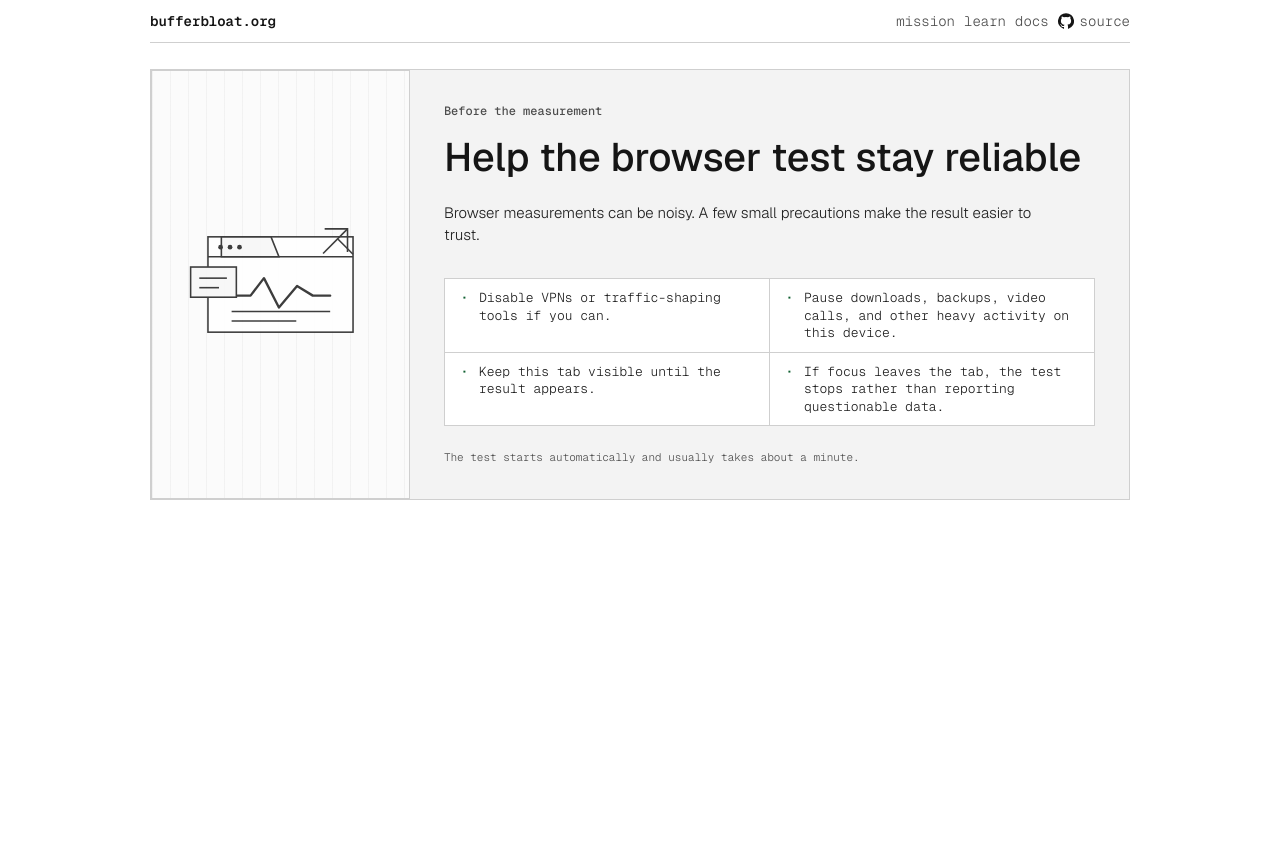
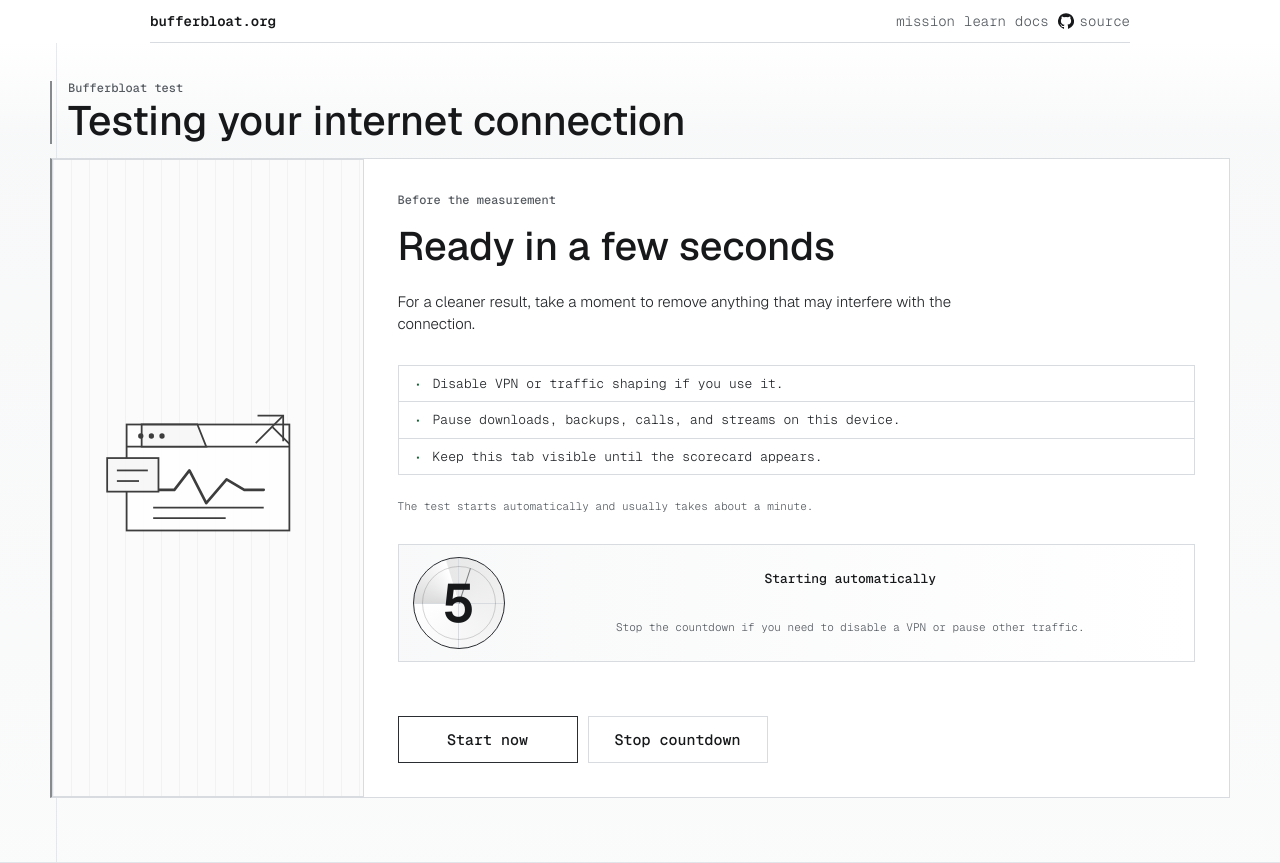
Before and after one commit to pelagus/bufferbloat.org, a Next.js app: page /test in a window 1280 px wide. Both pictures are taken after a click on the button "Start test". Before the commit the page ends 800 px from the top, so only its background shows below. Built offline with nearby package versions, Linux system fonts and the light colour scheme.

Commit message:
Refine test measurement flow

```diff
--- a/app/styles/legacy.css
+++ b/app/styles/legacy.css
@@ -1,10 +1,11 @@
 :root {
+  --page: #ffffff;
   --bg: #ffffff;
-  --fg: #151515;
-  --muted: #666666;
-  --soft: #f7f7f7;
-  --line: #dddddd;
-  --line-strong: #111111;
+  --fg: #16181a;
+  --muted: #555b61;
+  --soft: #f5f6f7;
+  --line: #d8dce1;
+  --line-strong: #2a2d31;
   --good: #22c55e;
   --warn: #facc15;
   --bad: #ff6266;
@@ -15,26 +16,13 @@
   --action-strong: #0f5f30;
 }
 
-@media (prefers-color-scheme: dark) {
-  :root {
-    --bg: #050505;
-    --fg: #f4f4f4;
-    --muted: #a0a0a0;
-    --soft: #101010;
-    --line: #303030;
-    --line-strong: #eeeeee;
-    --quiet: #f59a2f;
-    --action: #2fa866;
-    --action-strong: #45c17d;
-  }
-}
-
 * {
   box-sizing: border-box;
 }
 
 html {
-  color-scheme: light dark;
+  color-scheme: light;
+  background: var(--page);
 }
 
 body {
@@ -338,32 +326,8 @@ button:disabled {
   }
 }
 
-@media (prefers-color-scheme: light) {
-  :root {
-    --soft: #f3f3f3;
-    --line: #cfcfcf;
-    --muted: #4d4d4d;
-  }
-}
-
 .signup-card {
   border-color: var(--line-strong);
-}
-
-.signup-card h2 {
-  max-width: 520px;
-}
-
-.signup-card h2::before {
-  content: "Get the full fix guide";
-}
-
-.signup-card h2 {
-  font-size: 0;
-}
-
-.signup-card h2::before {
-  font-size: clamp(24px, 3vw, 36px);
 }
 
 .signup-card p {
@@ -394,15 +358,6 @@ button:disabled {
   color: #b88600;
 }
 
-@media (prefers-color-scheme: dark) {
-  .warn {
-    color: #facc15;
-  }
-}
-
-@media (prefers-color-scheme: dark) {
-}
-
 .analysis-card {
   margin-top: 28px;
   border: 1px solid var(--line);
@@ -419,9 +374,6 @@ button:disabled {
   to {
     width: 88%;
   }
-}
-
-@media (prefers-color-scheme: dark) {
 }
 
 .signup-card {
--- a/app/styles/measurement.css
+++ b/app/styles/measurement.css
@@ -5,7 +5,63 @@
 /* Homepage-aligned measurement theme */
 
 .test-shell {
-  padding-top: 8px;
+  position: relative;
+  isolation: isolate;
+  width: 100%;
+  margin-top: 0;
+  padding-top: clamp(18px, 3.5vw, 38px);
+  padding-right: max(12px, calc((100vw - 1180px) / 2));
+  padding-bottom: clamp(34px, 5vw, 64px);
+  padding-left: max(12px, calc((100vw - 1180px) / 2));
+  border: 0;
+  border-bottom: 1px solid color-mix(in srgb, var(--line) 78%, var(--bg));
+  background:
+    linear-gradient(
+      90deg,
+      transparent 0,
+      transparent max(6px, calc((100vw - 1180px) / 2 + 6px)),
+      color-mix(in srgb, var(--line) 62%, transparent) max(6px, calc((100vw - 1180px) / 2 + 6px)),
+      color-mix(in srgb, var(--line) 62%, transparent) max(7px, calc((100vw - 1180px) / 2 + 7px)),
+      transparent max(7px, calc((100vw - 1180px) / 2 + 7px))
+    ),
+    linear-gradient(
+      180deg,
+      var(--bg) 0,
+      color-mix(in srgb, var(--soft) 72%, var(--bg)) 92px,
+      color-mix(in srgb, var(--soft) 48%, var(--bg)) 100%
+    );
+}
+
+.test-shell > * {
+  position: relative;
+  z-index: 1;
+}
+
+.test-page-heading {
+  display: grid;
+  gap: 4px;
+  max-width: 1180px;
+  margin: 0 auto 14px;
+  padding-left: 16px;
+  border-left: 2px solid color-mix(in srgb, var(--fg) 42%, var(--line));
+}
+
+.test-page-heading span {
+  color: var(--muted);
+  font-family: var(--font-geist-mono), monospace;
+  font-size: 12px;
+  font-weight: 420;
+  line-height: 1.2;
+}
+
+.test-page-heading h1 {
+  margin: 0;
+  color: var(--fg);
+  font-family: var(--font-geist-sans), Arial, sans-serif;
+  font-size: clamp(24px, 3.2vw, 42px);
+  font-weight: 430;
+  line-height: 1.08;
+  letter-spacing: 0;
 }
 
 .test-shell .hero-panel {
@@ -100,13 +156,15 @@
 .result-method-note,
 .test-stop-card {
   border: 1px solid var(--line);
+  border-left-color: color-mix(in srgb, var(--fg) 42%, var(--line));
+  border-left-width: 2px;
   border-radius: 0;
-  background: var(--soft) !important;
+  background: var(--bg) !important;
   box-shadow: none !important;
 }
 
 .preflight-card {
-  margin: 18px 0 0;
+  margin: 0;
   padding: 0;
   overflow: hidden;
 }
@@ -166,9 +224,9 @@
 
 .preflight-caveats {
   display: grid;
-  grid-template-columns: repeat(2, minmax(0, 1fr));
+  grid-template-columns: 1fr;
   gap: 0;
-  margin: 18px 0 0;
+  margin: 16px 0 0;
   padding: 0;
   border-top: 1px solid var(--line);
   border-left: 1px solid var(--line);
@@ -177,7 +235,7 @@
 
 .preflight-caveats li {
   min-width: 0;
-  padding: 10px 12px 10px 34px;
+  padding: 9px 12px 9px 34px;
   border-right: 1px solid var(--line);
   border-bottom: 1px solid var(--line);
   background: var(--bg);
@@ -205,7 +263,90 @@
   line-height: 1.35 !important;
 }
 
+.preflight-countdown {
+  display: grid;
+  grid-template-columns: auto minmax(0, 1fr);
+  gap: 4px 16px;
+  align-items: center;
+  width: 100%;
+  margin-top: 16px;
+  border: 1px solid var(--line);
+  background:
+    linear-gradient(
+      90deg,
+      color-mix(in srgb, var(--soft) 70%, var(--bg)),
+      var(--bg)
+    );
+  padding: 12px 14px;
+  font-family: var(--font-geist-mono), monospace;
+  text-align: left;
+}
+
+.preflight-countdown strong {
+  position: relative;
+  display: grid;
+  place-items: center;
+  grid-row: span 2;
+  width: clamp(74px, 8vw, 92px);
+  height: clamp(74px, 8vw, 92px);
+  border: 1px solid var(--line-strong);
+  border-radius: 999px;
+  background:
+    linear-gradient(var(--line), var(--line)) 50% 0 / 1px 100% no-repeat,
+    linear-gradient(90deg, var(--line), var(--line)) 0 50% / 100% 1px no-repeat,
+    conic-gradient(
+      from -90deg,
+      color-mix(in srgb, var(--fg) 12%, transparent) 0deg,
+      transparent 54deg,
+      color-mix(in srgb, var(--fg) 8%, transparent) 56deg,
+      transparent 360deg
+    ),
+    var(--bg);
+  color: var(--fg);
+  font-size: clamp(36px, 5vw, 54px);
+  font-weight: 520;
+  line-height: 1;
+  text-align: center;
+  animation: countdownSweep 1s steps(1, end) infinite;
+}
+
+.preflight-countdown strong::before {
+  content: "";
+  position: absolute;
+  inset: 8px;
+  border: 1px solid color-mix(in srgb, var(--fg) 18%, transparent);
+  border-radius: inherit;
+  pointer-events: none;
+}
+
+.preflight-countdown strong::after {
+  content: "";
+  position: absolute;
+  inset: 50% 8px auto 50%;
+  height: 1px;
+  background: color-mix(in srgb, var(--fg) 52%, transparent);
+  transform-origin: left center;
+  animation: countdownHand 1s linear infinite;
+}
+
+.preflight-countdown span {
+  color: var(--fg);
+  font-size: 13px;
+  font-weight: 520;
+  line-height: 1.2;
+}
+
+.preflight-countdown em {
+  color: var(--muted);
+  font-size: 11px;
+  font-style: normal;
+  line-height: 1.35;
+}
+
 .preflight-actions {
+  display: flex;
+  flex-wrap: wrap;
+  gap: 10px;
   margin-top: 12px;
 }
 
@@ -215,6 +356,34 @@
   min-height: 46px;
   border-radius: 0;
   padding-inline: 18px;
+}
+
+.preflight-actions .secondary-button {
+  border-color: var(--line);
+  background: var(--bg);
+  color: var(--fg);
+}
+
+@keyframes countdownHand {
+  to {
+    transform: rotate(360deg);
+  }
+}
+
+@keyframes countdownSweep {
+  50% {
+    background:
+      linear-gradient(var(--line), var(--line)) 50% 0 / 1px 100% no-repeat,
+      linear-gradient(90deg, var(--line), var(--line)) 0 50% / 100% 1px no-repeat,
+      conic-gradient(
+        from -90deg,
+        color-mix(in srgb, var(--fg) 16%, transparent) 0deg,
+        transparent 72deg,
+        color-mix(in srgb, var(--fg) 10%, transparent) 74deg,
+        transparent 360deg
+      ),
+      var(--bg);
+  }
 }
 
 .test-stop-stage {
@@ -319,37 +488,62 @@
   cursor: pointer;
 }
 
+.analysis-stage .stopped-test-underlay {
+  opacity: 0.42;
+  filter: saturate(0.8) blur(0.4px);
+}
+
+.analysis-overlay {
+  background:
+    linear-gradient(
+      rgba(255, 255, 255, 0.5),
+      rgba(255, 255, 255, 0.5)
+    ),
+    repeating-linear-gradient(
+      90deg,
+      color-mix(in srgb, var(--fg) 3.5%, transparent) 0,
+      color-mix(in srgb, var(--fg) 3.5%, transparent) 1px,
+      transparent 1px,
+      transparent 20px
+    );
+}
+
+.analysis-interstitial {
+  border-color: color-mix(in srgb, var(--line) 86%, var(--bg));
+}
+
+.analysis-interstitial .analysis-progress {
+  grid-column: 2;
+  width: min(420px, 100%);
+  margin-top: 4px;
+}
+
 .instrument-panel {
   gap: 8px;
   margin-top: 0;
   padding: 8px !important;
+  background:
+    linear-gradient(
+      180deg,
+      var(--bg) 0%,
+      color-mix(in srgb, var(--soft) 36%, var(--bg)) 100%
+    ) !important;
 }
 
 .foreground-run-notice {
   display: grid;
-  grid-template-columns: auto minmax(0, 1fr);
-  gap: 12px;
-  align-items: center;
+  gap: 7px;
   border: 1px solid var(--line);
   background: color-mix(in srgb, var(--fg) 3%, var(--bg));
   color: color-mix(in srgb, var(--fg) 68%, var(--muted));
-  padding: 6px 8px;
-  font-family: var(--font-geist-mono), monospace;
-}
-
-.foreground-run-notice strong {
-  min-width: 44px;
-  color: var(--fg);
-  font-size: clamp(14px, 1.7vw, 20px);
-  font-weight: 560;
-  letter-spacing: 0;
-  line-height: 1;
-}
-
-.foreground-run-notice span {
-  min-width: 0;
-  font-size: 11px;
-  font-weight: 440;
+  padding: 8px 10px;
+  font-family: var(--font-geist-mono), monospace;
+}
+
+.foreground-run-notice p {
+  margin: 0;
+  color: var(--muted);
+  font-size: 10.5px;
   line-height: 1.25;
 }
 
@@ -1752,6 +1946,27 @@
 }
 
 @media (max-width: 767px) {
+  .test-shell {
+    width: 100%;
+    margin-top: 0;
+    padding: 14px 8px 28px;
+    background:
+      linear-gradient(
+        90deg,
+        transparent 0,
+        transparent 4px,
+        color-mix(in srgb, var(--line) 58%, transparent) 4px,
+        color-mix(in srgb, var(--line) 58%, transparent) 5px,
+        transparent 5px
+      ),
+      linear-gradient(
+        180deg,
+        var(--bg) 0,
+        color-mix(in srgb, var(--soft) 70%, var(--bg)) 82px,
+        color-mix(in srgb, var(--soft) 48%, var(--bg)) 100%
+      );
+  }
+
   .test-shell .hero-panel {
     padding: 34px 0 26px !important;
   }
@@ -1874,7 +2089,7 @@
 
 .result-screen {
   width: min(1220px, calc(100vw - 32px));
-  margin-top: -22px;
+  margin-top: 0;
   margin-left: 50%;
   transform: translateX(-50%);
 }
@@ -2551,8 +2766,26 @@
 
 @media (min-width: 768px) and (max-width: 1199px) {
   .test-shell {
-    width: min(1120px, calc(100vw - 24px));
-    padding-top: 12px;
+    width: 100%;
+    padding-top: 20px;
+    padding-right: 12px;
+    padding-bottom: 42px;
+    padding-left: 12px;
+    background:
+      linear-gradient(
+        90deg,
+        transparent 0,
+        transparent 6px,
+        color-mix(in srgb, var(--line) 58%, transparent) 6px,
+        color-mix(in srgb, var(--line) 58%, transparent) 7px,
+        transparent 7px
+      ),
+      linear-gradient(
+        180deg,
+        var(--bg) 0,
+        color-mix(in srgb, var(--soft) 70%, var(--bg)) 88px,
+        color-mix(in srgb, var(--soft) 48%, var(--bg)) 100%
+      );
   }
 
   .instrument-panel {
--- a/app/test/page.tsx
+++ b/app/test/page.tsx
@@ -23,6 +23,7 @@ const UPLOAD_STREAM_COUNT = 3;
 const DOWNLOAD_PAYLOAD_MB = 100;
 const UPLOAD_CHUNK_MB = 1;
 const LOAD_SETTLING_SECONDS = 4;
+const PREFLIGHT_SECONDS = 7;
 const FOREGROUND_ERROR =
   "The test paused because this tab was no longer visible.";
 const TEST_COUNT_STORAGE_KEY = "bufferbloat_test_count";
@@ -508,6 +509,8 @@ export default function Page() {
   const [analyzing, setAnalyzing] = useState(false);
   const [finished, setFinished] = useState(false);
   const [showPreflight, setShowPreflight] = useState(false);
+  const [preflightSeconds, setPreflightSeconds] = useState(PREFLIGHT_SECONDS);
+  const [preflightPaused, setPreflightPaused] = useState(false);
 
   const [idle, setIdle] = useState<number | null>(null);
   const [downloadLatency, setDownloadLatency] = useState<number | null>(null);
@@ -529,7 +532,7 @@ export default function Page() {
   const [grade, setGrade] = useState<Grade>("—");
   const [error, setError] = useState<string | null>(null);
   const [resultMeasuredAt, setResultMeasuredAt] = useState<string | null>(null);
-  const [elapsedSeconds, setElapsedSeconds] = useState(0);
+  const [testProgress, setTestProgress] = useState(0);
   const [resultDurationSeconds, setResultDurationSeconds] = useState<number | null>(null);
   const [completedTestCount, setCompletedTestCount] = useState(0);
   const [shareUrl, setShareUrl] = useState<string | null>(null);
@@ -546,17 +549,23 @@ export default function Page() {
     );
   }, []);
 
+  const openPreflight = useCallback(() => {
+    setPreflightSeconds(PREFLIGHT_SECONDS);
+    setPreflightPaused(false);
+    setShowPreflight(true);
+  }, []);
+
   useEffect(() => {
     const params = new URLSearchParams(window.location.search);
 
     if (params.get("start") !== "1") return;
 
     const timer = window.setTimeout(() => {
-      setShowPreflight(true);
+      openPreflight();
     }, 0);
 
     return () => window.clearTimeout(timer);
-  }, []);
+  }, [openPreflight]);
 
   useEffect(() => {
     if (!running) return;
@@ -594,20 +603,6 @@ export default function Page() {
       });
     }
   }, [finished]);
-
-  useEffect(() => {
-    if (!running && !analyzing) return;
-
-    const updateElapsed = () => {
-      if (testStartedAtRef.current === null) return;
-      setElapsedSeconds(Math.max(0, Math.round((Date.now() - testStartedAtRef.current) / 1000)));
-    };
-
-    updateElapsed();
-    const interval = window.setInterval(updateElapsed, 1000);
-
-    return () => window.clearInterval(interval);
-  }, [running, analyzing]);
 
   const runTest = useCallback(async function runTest() {
     abortControllerRef.current?.abort();
@@ -647,7 +642,7 @@ export default function Page() {
       setSampleCounts({ idle: 0, download: 0, upload: 0 });
       setGrade("—");
       setResultMeasuredAt(null);
-      setElapsedSeconds(0);
+      setTestProgress(0);
       setResultDurationSeconds(null);
       setShareUrl(null);
       setShareMessage("");
@@ -662,6 +657,7 @@ export default function Page() {
           setPhase(update.phase);
           setStatus(update.status);
           setMessage(update.message);
+          setTestProgress(update.progress);
           setIdle(update.idle);
           setDownloadLatency(update.downloadLatency);
           setUploadLatency(update.uploadLatency);
@@ -703,6 +699,7 @@ export default function Page() {
       setPhase("analysis");
       setStatus("diagnosis");
       setMessage("Comparing quiet and loaded latency medians.");
+      setTestProgress(96);
 
       await wait(6200);
 
@@ -713,11 +710,10 @@ export default function Page() {
           0,
           Math.round((Date.now() - testStartedAtRef.current) / 1000)
         );
-        setElapsedSeconds(finalDuration);
         setResultDurationSeconds(finalDuration);
       }
 
-      setAnalyzing(false);
+      setTestProgress(100);
       const nextCount = readStoredTestCount() + 1;
       const completedApplications = applicationRankingsFor(
         result.idle,
@@ -750,12 +746,13 @@ export default function Page() {
 
       window.localStorage.setItem(TEST_COUNT_STORAGE_KEY, String(nextCount));
       setCompletedTestCount(nextCount);
+      setAnalyzing(false);
+      setFinished(true);
       setShareUrl(
         storedShareId && typeof window !== "undefined"
           ? `${window.location.origin}/result/${storedShareId}`
           : null
       );
-      setFinished(true);
     } catch (err) {
       const stoppedForForeground =
         abortController.signal.aborted &&
@@ -792,6 +789,7 @@ export default function Page() {
       setPhase("ready");
       setStatus("stopped");
       setMessage("Test stopped before completion.");
+      setTestProgress(0);
       testStartedAtRef.current = null;
     } finally {
       if (abortControllerRef.current === abortController) {
@@ -804,16 +802,37 @@ export default function Page() {
   }, []);
 
   useEffect(() => {
-    if (!showPreflight || running || analyzing || finished || error) return;
-
+    if (!showPreflight || preflightPaused || running || analyzing || finished || error) {
+      return;
+    }
+
+    if (preflightSeconds <= 0) {
       const timer = window.setTimeout(() => {
         void runTest();
-    }, 5000);
+      }, 0);
 
       return () => {
         window.clearTimeout(timer);
       };
-  }, [analyzing, error, finished, runTest, running, showPreflight]);
+    }
+
+    const timer = window.setTimeout(() => {
+      setPreflightSeconds((current) => Math.max(0, current - 1));
+    }, 1000);
+
+    return () => {
+      window.clearTimeout(timer);
+    };
+  }, [
+    analyzing,
+    error,
+    finished,
+    preflightPaused,
+    preflightSeconds,
+    runTest,
+    running,
+    showPreflight,
+  ]);
 
   const automaticStage = running && !analyzing ? stageIndex(status) : 0;
   const phaseDetail = getPhaseDetail(phase, status);
@@ -1085,6 +1104,13 @@ export default function Page() {
 
   return (
     <main className="test-shell">
+      {!finished && (
+        <header className="test-page-heading">
+          <span>Bufferbloat test</span>
+          <h1>Testing your internet connection</h1>
+        </header>
+      )}
+
       {!error && !running && !analyzing && !finished && !showPreflight && (
         <section className="hero-panel">
           <div className="hero-grid">
@@ -1108,9 +1134,7 @@ export default function Page() {
 
               <button
                 className="hero-start-button"
-                onClick={() => {
-                  setShowPreflight(true);
-                }}
+                onClick={openPreflight}
                 disabled={running || analyzing}
               >
                 Start test
@@ -1149,22 +1173,44 @@ export default function Page() {
 
             <div className="preflight-copy">
               <span>Before the measurement</span>
-              <h1>Help the browser test stay reliable</h1>
+              <h1>Ready in a few seconds</h1>
               <p>
-                Browser measurements can be noisy. A few small precautions make
-                the result easier to trust.
+                For a cleaner result, take a moment to remove anything that may
+                interfere with the connection.
               </p>
 
               <ul className="preflight-caveats">
-                <li>Disable VPNs or traffic-shaping tools if you can.</li>
-                <li>Pause downloads, backups, video calls, and other heavy activity on this device.</li>
-                <li>Keep this tab visible until the result appears.</li>
-                <li>If focus leaves the tab, the test stops rather than reporting questionable data.</li>
+                <li>Disable VPN or traffic shaping if you use it.</li>
+                <li>Pause downloads, backups, calls, and streams on this device.</li>
+                <li>Keep this tab visible until the scorecard appears.</li>
               </ul>
 
               <p className="preflight-note">
                 The test starts automatically and usually takes about a minute.
               </p>
+
+              <div className="preflight-countdown" role="timer" aria-live="polite">
+                <strong>{preflightSeconds}</strong>
+                <span>{preflightPaused ? "Countdown stopped" : "Starting automatically"}</span>
+                <em>
+                  Stop the countdown if you need to disable a VPN or pause other traffic.
+                </em>
+              </div>
+
+              <div className="preflight-actions">
+                <button onClick={runTest} disabled={running || analyzing}>
+                  Start now
+                </button>
+                <button
+                  className="secondary-button"
+                  onClick={() => {
+                    setPreflightPaused((current) => !current);
+                  }}
+                  disabled={running || analyzing}
+                >
+                  {preflightPaused ? "Continue countdown" : "Stop countdown"}
+                </button>
+              </div>
             </div>
           </div>
         </section>
@@ -1174,7 +1220,7 @@ export default function Page() {
         <section className="test-stop-stage">
           <div className="stopped-test-underlay" aria-hidden="true">
             <section className="instrument-panel">
-              <ForegroundRunNotice elapsedSeconds={elapsedSeconds} />
+              <ForegroundRunNotice progress={testProgress} phase={phase} />
 
               <TestProcedurePanel
                 phase={phase}
@@ -1236,8 +1282,10 @@ export default function Page() {
       )}
 
       {analyzing && (
+        <section className="test-stop-stage analysis-stage">
+          <div className="stopped-test-underlay" aria-hidden="true">
             <section className="instrument-panel">
-          <ForegroundRunNotice elapsedSeconds={elapsedSeconds} />
+              <ForegroundRunNotice progress={testProgress} phase="analysis" />
 
               <TestProcedurePanel
                 phase="analysis"
@@ -1251,19 +1299,28 @@ export default function Page() {
                 downloadMbps={downloadMbps}
                 uploadMbps={uploadMbps}
               />
-
-          <section className="analysis-card">
-            <div className="analysis-loader tall">
-              <div>
-                <p>Calculating report...</p>
-                <small>
-                  Comparing normal latency / ping with latency / ping during download and upload.
-                </small>
-              </div>
-            </div>
-
-            <div className="analysis-progress">
+            </section>
+          </div>
+
+          <section className="test-stop-overlay analysis-overlay" aria-live="polite">
+            <div className="terminal-card test-stop-card test-stop-screen analysis-interstitial">
+              <Image
+                src="/test-foreground.svg"
+                alt=""
+                width={220}
+                height={150}
+                className="test-stop-illustration"
+                aria-hidden="true"
+              />
+              <span>Preparing your scorecard</span>
+              <strong>Calculating result</strong>
+              <p>
+                Comparing the quiet, download, and upload measurements before
+                showing the final bufferbloat grade.
+              </p>
+              <div className="analysis-progress" aria-hidden="true">
                 <div />
+              </div>
             </div>
           </section>
         </section>
@@ -1310,7 +1367,7 @@ export default function Page() {
 
       {running && (
         <section className="instrument-panel">
-          <ForegroundRunNotice elapsedSeconds={elapsedSeconds} />
+          <ForegroundRunNotice progress={testProgress} phase={phase} />
 
           <TestProcedurePanel
             phase={phase}
@@ -1724,13 +1781,31 @@ function getPhaseDetail(phase: TestPhase | "ready", status: string) {
   };
 }
 
-function ForegroundRunNotice({ elapsedSeconds }: { elapsedSeconds: number }) {
+function ForegroundRunNotice({
+  progress,
+  phase,
+}: {
+  progress: number;
+  phase: TestPhase | "ready" | "analysis";
+}) {
+  const boundedProgress = Math.max(0, Math.min(100, Math.round(progress)));
+  const label =
+    phase === "analysis"
+      ? "Calculating result"
+      : phase === "warmup"
+        ? "Preparing measurement"
+        : "Measurement in progress";
+
   return (
     <div className="foreground-run-notice" role="status" aria-live="polite">
-      <strong>{formatDuration(elapsedSeconds)}</strong>
-      <span>
-        Keep this tab in the foreground. The test takes about a minute.
-      </span>
+      <div className="test-progress-meta">
+        <span>{label}</span>
+        <strong>{boundedProgress}%</strong>
+      </div>
+      <div className="test-progress-track" aria-hidden="true">
+        <span style={{ width: `${boundedProgress}%` }} />
+      </div>
+      <p>Keep this tab in the foreground. The test takes about a minute.</p>
     </div>
   );
 }
```
Lines whose indentation alone changed are shown as unchanged.
